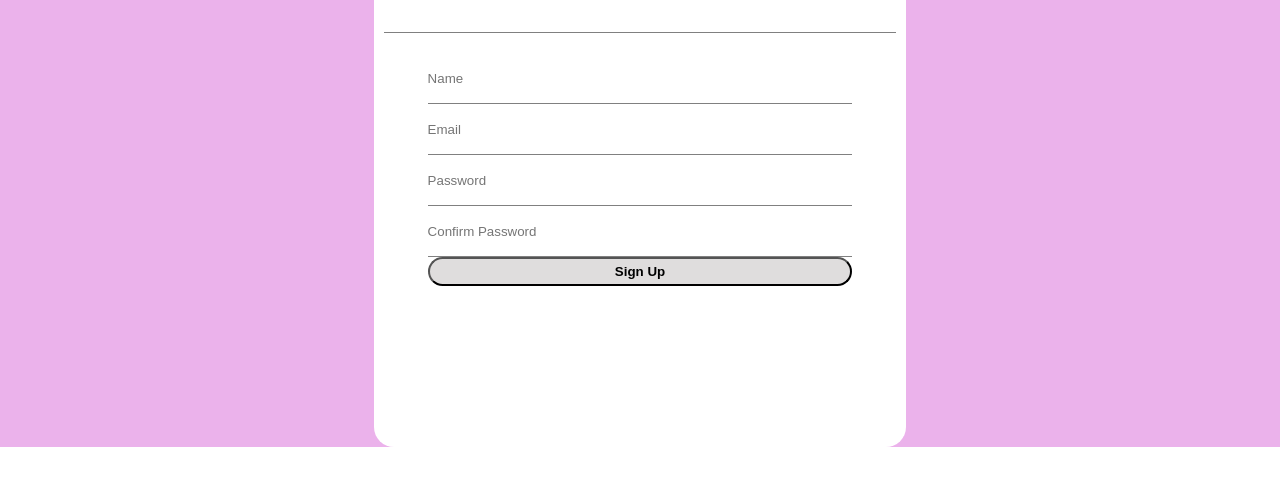
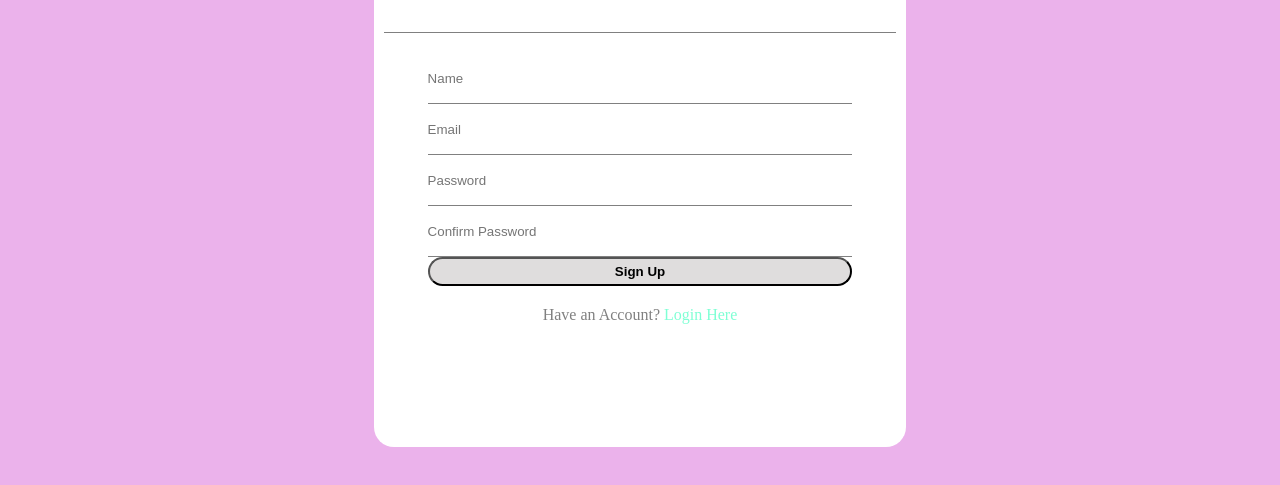
Before and after one commit to WESLEYEEO/aca-testing-123, a plain HTML site: page index.html in a window 1280 px wide. Shown: the part 73-558 px from the top of the page. Drawn offline with Linux system fonts and the light colour scheme.

Commit message:
newfooter

```diff
--- a/index.html
+++ b/index.html
@@ -23,6 +23,10 @@
                 <input type="password" placeholder="Confirm Password">
                 <button>Sign Up</button>
         </form>
+
+        <footer>
+            <p>Have an Account? <a href="">Login Here</a></p>
+        </footer>
         </section>
 
     </main>
--- a/style.css
+++ b/style.css
@@ -5,6 +5,7 @@
 
 main{
     width: 100%;
+    height: 100vh;
     background-color: rgb(235, 178, 235);
 }
 
@@ -58,3 +59,13 @@ button{
     display: block;
     margin: auto;
 }
+
+p{
+    text-align: center;
+    color: gray;
+}
+
+a{
+    text-decoration: none;
+    color: aquamarine;
+}
```
